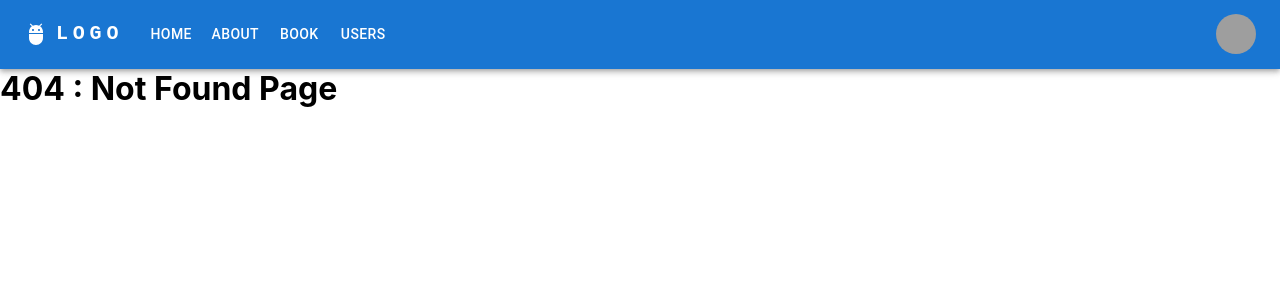
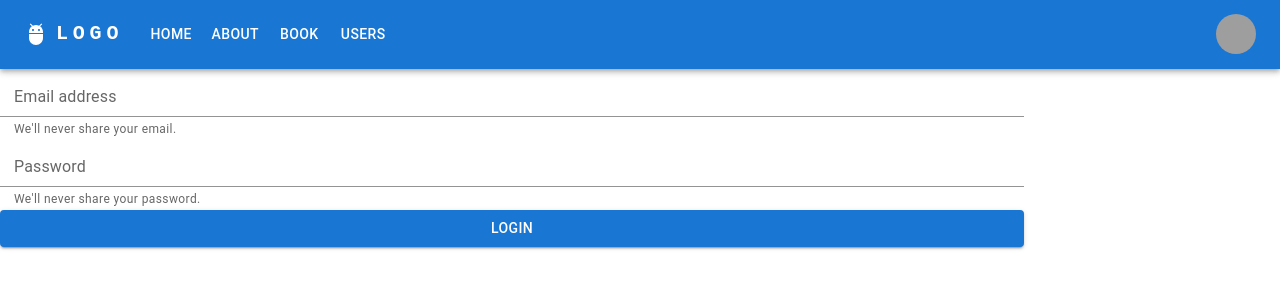
Before and after one commit to temeirro/react-pv114, a React (Create React App) app: page /login in a window 1280 px wide. Before the commit this address had no page. Shown: the top 300 px of the page. Built offline with nearby package versions, Linux system fonts and the light colour scheme; grey boxes are pictures that could not be loaded.

Commit message:
add form

```diff
--- a/src/App.js
+++ b/src/App.js
@@ -14,6 +14,7 @@ import { NewBook } from './components/books/NewBook';
 import { EditBook } from './components/books/EditBook';
 import UsersList from './components/users/UsersList';
 import ResponsiveAppBar from './components/ResponsiveAppBar';
+import Login from './components/users/Login';
 // import UsersList from './components/users/UsersList';
 
 
@@ -45,6 +46,7 @@ function App() {
               {/* <Route path="fantazy" element={<h3>Book fantezy</h3>} /> */}
             </Route>
             <Route path="/users" element={<UsersList/>} />
+            <Route path="/login" element={<Login/>}/>
             {/* <Route path="/books" element={<h3>Book list</h3>}>
               <Route path=":id" element={<h3>Book 1</h3>}/>
               <Route path="history" element={<h3>Book History</h3>} />
--- /dev/null
+++ b/src/components/users/Login.js
@@ -0,0 +1,43 @@
+import { Input, FormControl, InputLabel, FormHelperText } from "@mui/material";
+import { useForm } from "react-hook-form";
+import Button from '@mui/material/Button';
+import Divider from '@mui/material/Divider';
+import Stack from '@mui/material/Stack';
+
+function Login() {
+    const { register, handleSubmit } = useForm({
+        defaultValues: {
+            email: '',
+            password: ''
+        }
+    });
+    const onSubmit = data => console.log(data);
+
+    return (
+        <form  style={{width:"80vw",margin: "10 auto"}} onSubmit={handleSubmit(onSubmit)}>
+            <Stack>
+                <FormControl>
+                    <InputLabel htmlFor="email">Email address</InputLabel>
+                    <Input {...register("email")} id="email" aria-describedby="email-helper-text" />
+                    <FormHelperText id="email-helper-text">We'll never share your email.</FormHelperText>
+                </FormControl>
+
+                {/* <Divider /> */}
+
+                <FormControl>
+                    <InputLabel htmlFor="password">Password</InputLabel>
+                    <Input {...register("password")}  type="password" id="password" aria-describedby="password-helper-text" />
+                    <FormHelperText id="password-helper-text">We'll never share your password.</FormHelperText>
+                </FormControl>
+                {/* <Divider /> */}
+                <FormControl>
+                    <Button type="submit" variant="contained">Login</Button>
+                    {/* <Input type="submit" /> */}
+
+                </FormControl>
+            </Stack>
+        </form>)
+
+}
+
+export default Login;
```
